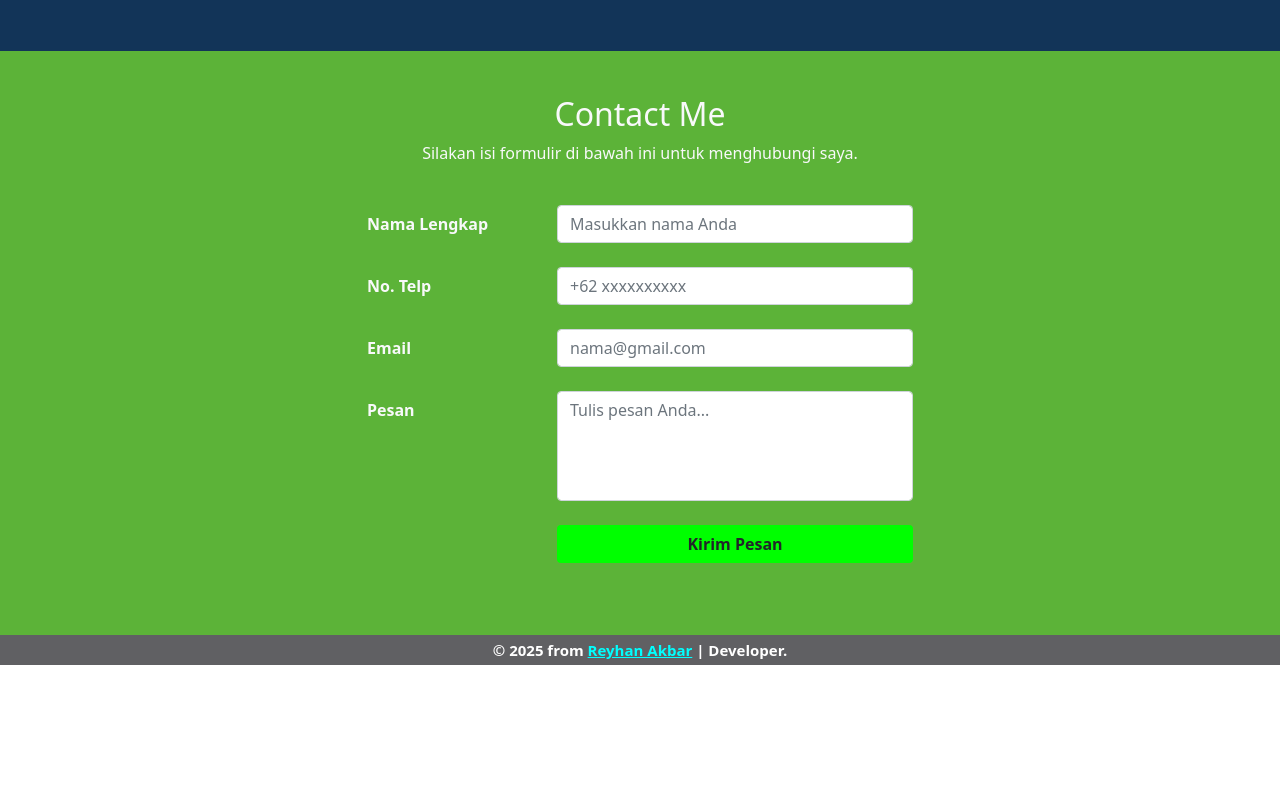
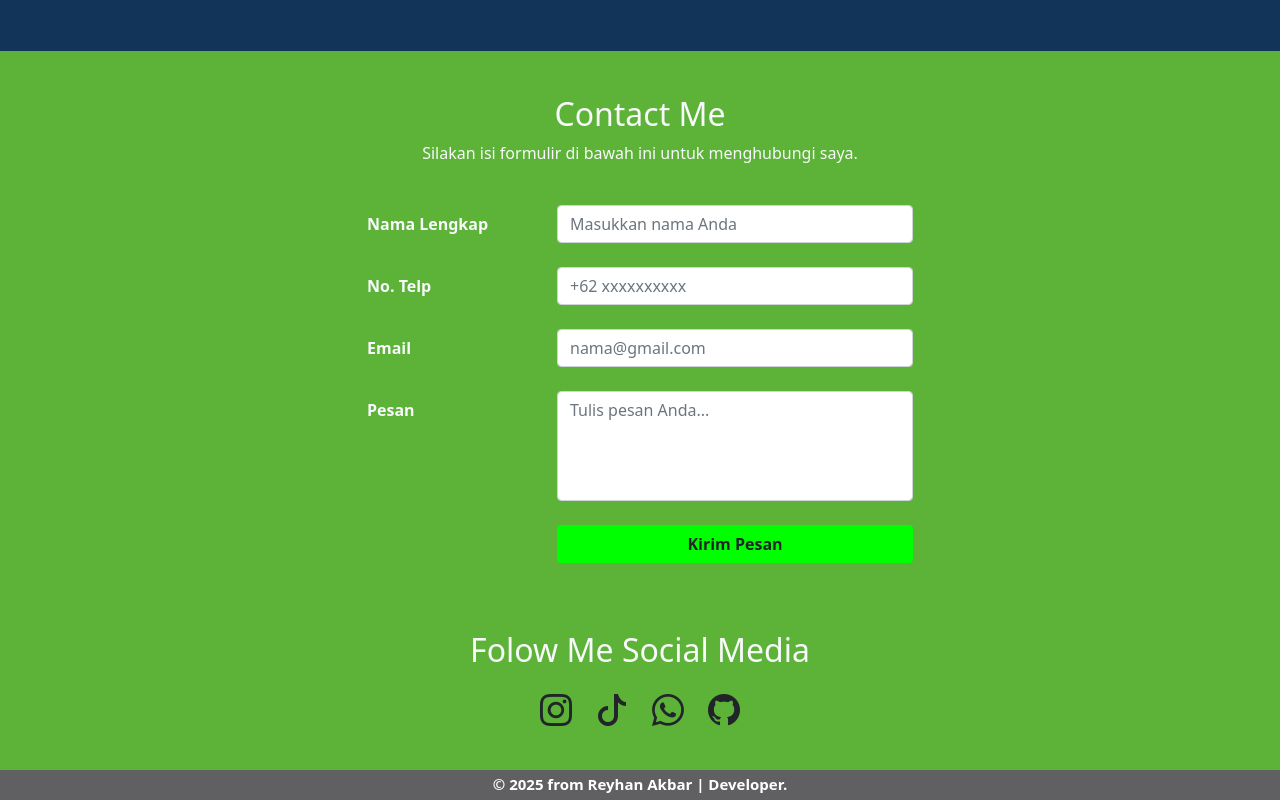
Before and after one commit to Reyhanakbar357/reyhanakbar.github.io, a plain HTML site: page index.html in a window 1280 px wide. Shown: the part 2731-3531 px from the top of the page. Before the commit the page ends 3396 px from the top, so only its background shows below. Drawn offline with nearby package versions, Linux system fonts and the light colour scheme.

Commit message:
menambahkan ikon ikon social media

```diff
--- a/index.html
+++ b/index.html
@@ -7,6 +7,9 @@
 
     <!-- Bootstrap CSS -->
     <link href="https://cdn.jsdelivr.net/npm/bootstrap@5.0.2/dist/css/bootstrap.min.css" rel="stylesheet" integrity="sha384-EVSTQN3/azprG1Anm3QDgpJLIm9Nao0Yz1ztcQTwFspd3yD65VohhpuuCOmLASjC" crossorigin="anonymous" />
+
+    <link href="https://cdn.jsdelivr.net/npm/bootstrap-icons@1.10.5/font/bootstrap-icons.css" rel="stylesheet">
+
     <title>My portofolio</title>
     <style>
       html {
@@ -212,13 +215,35 @@
           </div>
         </div>
       </div>
+      <!-- Awal Follow Me -->
+      <div class="kontainer p-3">
+        <div class="text-center text-light">
+          <h2>Folow Me Social Media</h2>
+          <div class="d-flex justify-content-center gap-4 mt-3">
+            <a href="https://www.instagram.com/97_reyy" target="_blank" class="text-decoration-none text-dark">
+              <i class="bi bi-instagram" style="font-size: 2rem;"></i>
+            </a>
+            <a href="https://www.tiktok.com/@calon.boss.muda73" target="_blank" class="text-decoration-none text-dark">
+              <i class="bi bi-tiktok" style="font-size: 2rem;"></i>
+            </a>
+            <a href="https://wa.me/6289599816823" target="_blank" class="text-decoration-none text-dark">
+              <i class="bi bi-whatsapp" style="font-size: 2rem;"></i>
+            </a>
+            <a href="https://github.com/Reyhanakbar357" target="_blank" class="text-decoration-none text-dark">
+              <i class="bi bi-github" style="font-size: 2rem;"></i>
+            </a>
+          </div>
+        </div>
+      </div>
+    <!-- Akhir Follow Me -->
   </section>
   <!-- akhir Contact Me -->
+
 
   <!-- awal footer -->
   <footer style="background-color: rgb(96, 96, 99); color: white; height: 30px; display: flex; align-items: center; justify-content: center;">
     <div class="container text-center">
-      <p class="mb-0 fw-bold" style="font-size: 15px;">© 2025 from <a href="https://www.instagram.com/97_reyy/" style="color: aqua;">Reyhan Akbar</a> | Developer.</p>
+      <p class="mb-0 fw-bold" style="font-size: 15px;">© 2025 from Reyhan Akbar | Developer.</p>
     </div>
   </footer>
   <!-- akhir footer -->
```
